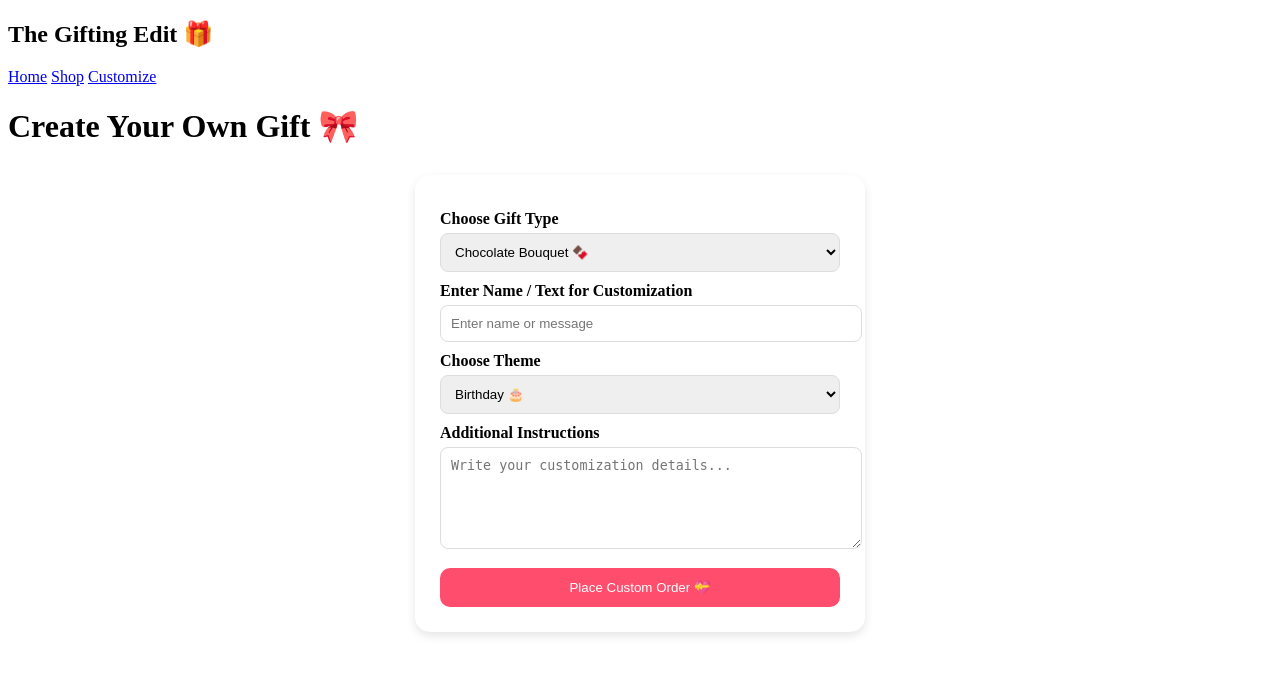
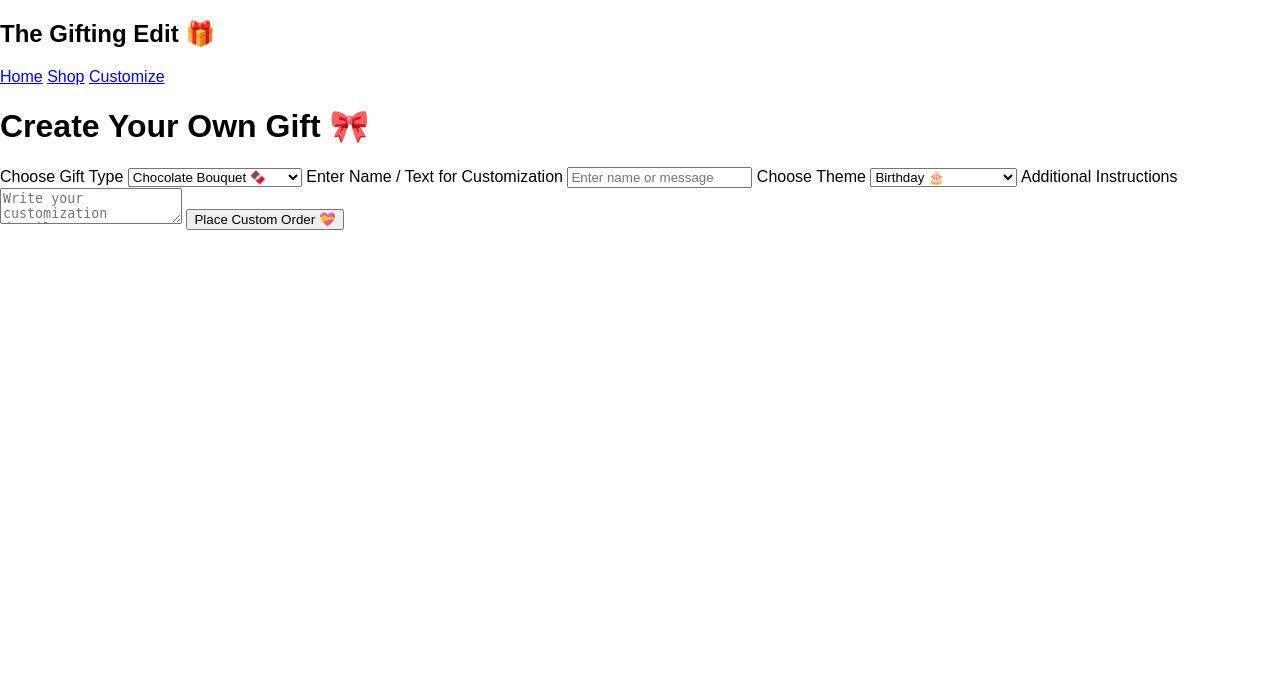
Before and after one commit to zeenatshaikhzs26-cell/gift-website, a Flask app: page /customize in a window 1280 px wide. Shown: the top 675 px of the page. Run offline with Flask 3, Linux system fonts and the light colour scheme.

Commit message:
Refactor CSS for layout and styling improvements
Updated styles for various components including hero section, overlay, buttons, and product cards.

```diff
--- a/static/style.css
+++ b/static/style.css
@@ -1,50 +1,58 @@
-/* Customize Page */
-
-.customize-container {
-    display: flex;
-    justify-content: center;
-    margin-top: 30px;
+body {
+    margin: 0;
+    font-family: Arial, sans-serif;
 }
 
-.custom-form {
-    width: 400px;
-    background: #fff;
-    padding: 25px;
-    border-radius: 15px;
-    box-shadow: 0px 4px 10px rgba(0,0,0,0.1);
+/* ---------- HOME PAGE ---------- */
+
+.hero {
+    height: 100vh;
+    background: url("https://images.unsplash.com/photo-1607083206869-4c7672e72a8a") no-repeat center;
+    background-size: cover;
+    display: flex;
+    align-items: center;
+    justify-content: center;
 }
 
-.custom-form label {
-    display: block;
-    margin-top: 10px;
+.overlay {
+    background: rgba(0,0,0,0.4);
+    padding: 40px;
+    text-align: center;
+    color: white;
+    border-radius: 15px;
+}
+
+.btn {
+    display: inline-block;
+    margin-top: 15px;
+    padding: 12px 20px;
+    background: #ff4d6d;
+    color: white;
+    text-decoration: none;
+    border-radius: 8px;
+}
+
+/* ---------- PRODUCTS PAGE ---------- */
+
+.products-container {
+    display: grid;
+    grid-template-columns: repeat(4, 1fr);
+    gap: 25px;
+    padding: 40px;
+}
+
+.product-card {
+    text-align: center;
+}
+
+.product-img {
+    width: 100%;
+    height: 200px;   /* 🔥 SMALL SIZE */
+    object-fit: cover;  /* 🔥 FIXES BIG IMAGES */
+    border-radius: 10px;
+}
+
+.price {
+    color: #ff4d6d;
     font-weight: bold;
 }
-
-.custom-form input,
-.custom-form select,
-.custom-form textarea {
-    width: 100%;
-    padding: 10px;
-    margin-top: 5px;
-    border-radius: 8px;
-    border: 1px solid #ddd;
-}
-
-.custom-form textarea {
-    height: 80px;
-}
-
-.custom-form button {
-    margin-top: 15px;
-    width: 100%;
-    padding: 12px;
-    background: #ff4d6d;
-    color: white;
-    border: none;
-    border-radius: 10px;
-    cursor: pointer;
-}
-
-.custom-form button:hover {
-    background: #ff2e55;
-}
```
